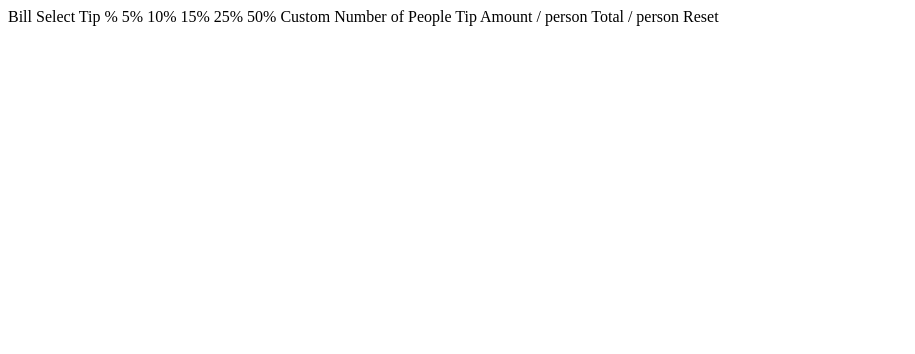
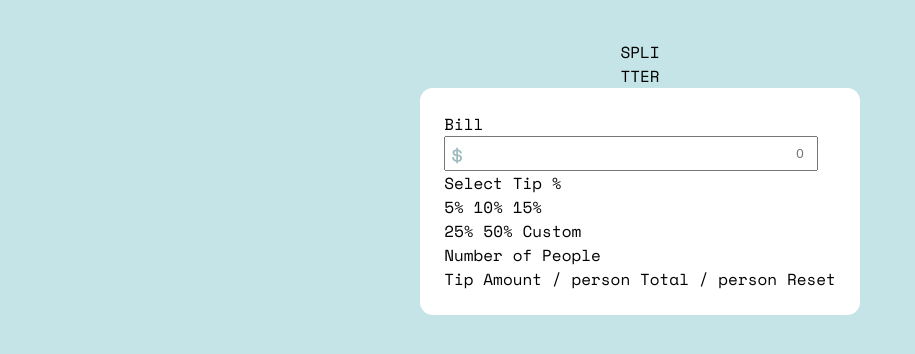
Before and after one commit to Jimztech/Tip-Calculator-App, a plain HTML site: page index.html in a window 1280 px wide. Shown: the whole page, without its empty margins (0-915 px from the left). Drawn offline with nearby package versions, Linux system fonts and the light colour scheme.

Commit message:
updated commits

```diff
--- a/index.html
+++ b/index.html
@@ -20,19 +20,39 @@
 </head>
 
 <body>
+  <span class="top-span">SPLI<br>TTER</span>
+  <main>
+    <section class="first-subordinate">
+      <form>
+        <label for="bill">Bill</label>
+        <div class="bill-container">
+          <img
+            src="./images/icon-dollar.svg"
+            alt="dollar bill"
+            class="bill-img"
+          >
+          <input type="text" id="bill" placeholder="0">
+        </div>
+      </form>
 
-  Bill
-
-  Select Tip %
-  5%
-  10%
-  15%
-  25%
-  50%
+      <span class="select-tip">Select Tip %</span>
+      <div class="tips">
+        <div class="first-set">
+          <span>5%</span>
+          <span>10%</span>
+          <span>15%</span>
+        </div>
+        <div class="second-set">
+          <span>25%</span>
+          <span>50%</span>
           Custom
+        </div>
+      </div>
 
       Number of People
+    </section>
 
+    <section class="second-subordinate">
       Tip Amount
       / person
 
@@ -40,6 +60,8 @@
       / person
 
       Reset
-
+    </section>
+  </main>
+  <script src="./index.js"></script>
 </body>
 </html>
--- a/styles/style.css
+++ b/styles/style.css
@@ -1,3 +1,39 @@
 :root {
+    --StrongCyan: hsl(172, 67%, 45%);
+    --VeryDarkCyan: hsl(183, 100%, 15%);
+    --DarkGrayishCyan: hsl(186, 14%, 43%);
+    --GrayishCyan: hsl(184, 14%, 56%);
+    --LightGrayishCyan: hsl(185, 41%, 84%);
+    --VeryLightGrayishCyan: hsl(189, 41%, 97%);
+    --White: hsl(0, 0%, 100%);
+}
 
+body {
+    font-family: "Space Mono", sans-serif;
+    background-color: var(--LightGrayishCyan);
+    display: flex;
+    flex-direction: column;
+    align-items: center;
+    padding: 2rem 0;
 }
+
+main {
+    background-color: var(--White);
+    padding: 1.5rem;
+    border-radius: 0.8rem;
+}
+
+.bill-container {
+    position: relative;
+    width: 88%;
+}
+input[type=text] {
+    width: 100%;
+    padding: 0.5rem 0.8rem;
+    text-align: right;
+}
+.bill-img {
+    position: absolute;
+    left: 0.5rem;
+    top: 0.7rem;
+}
```
Also changed, not shown: index.js (added). Lines whose indentation alone changed are shown as unchanged.
